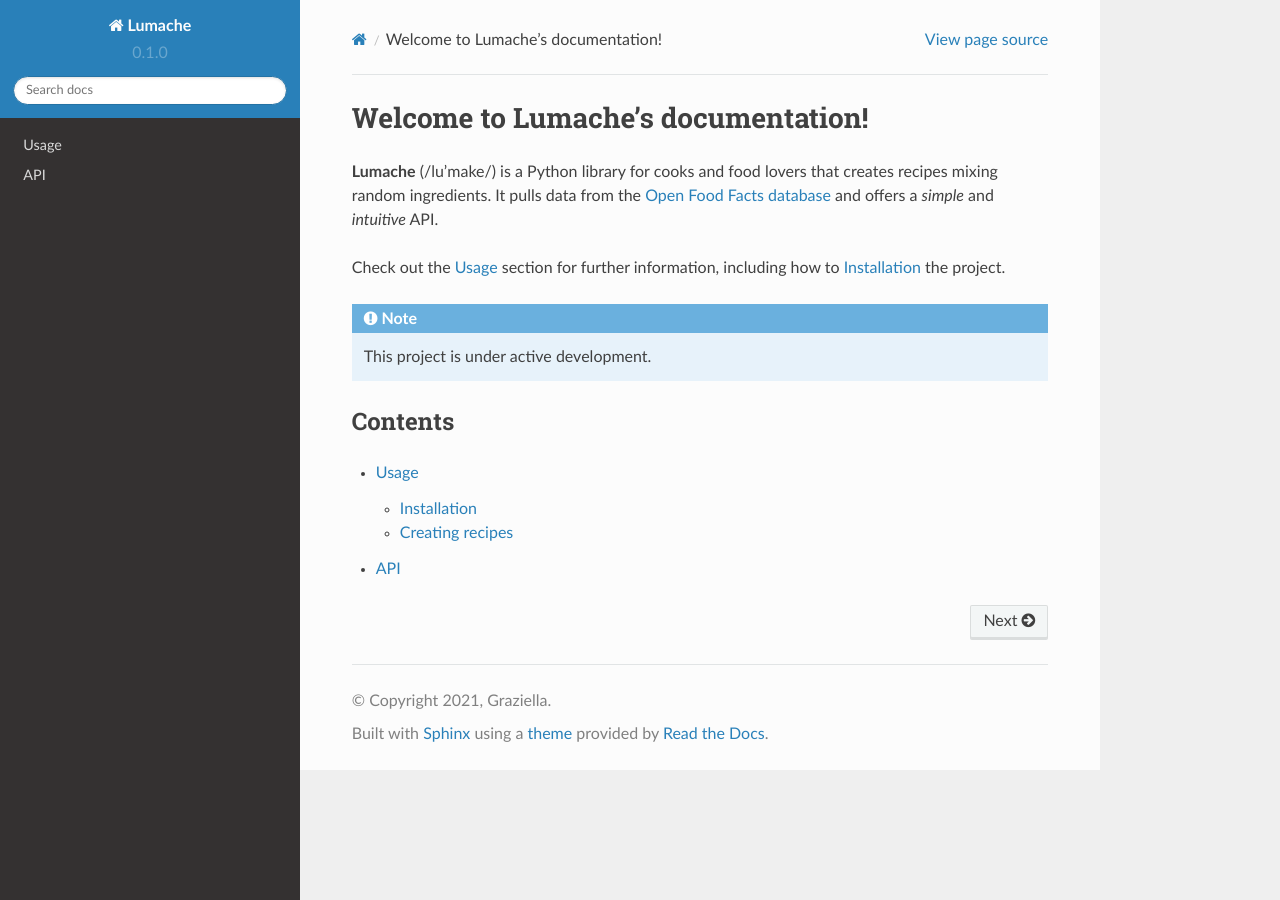
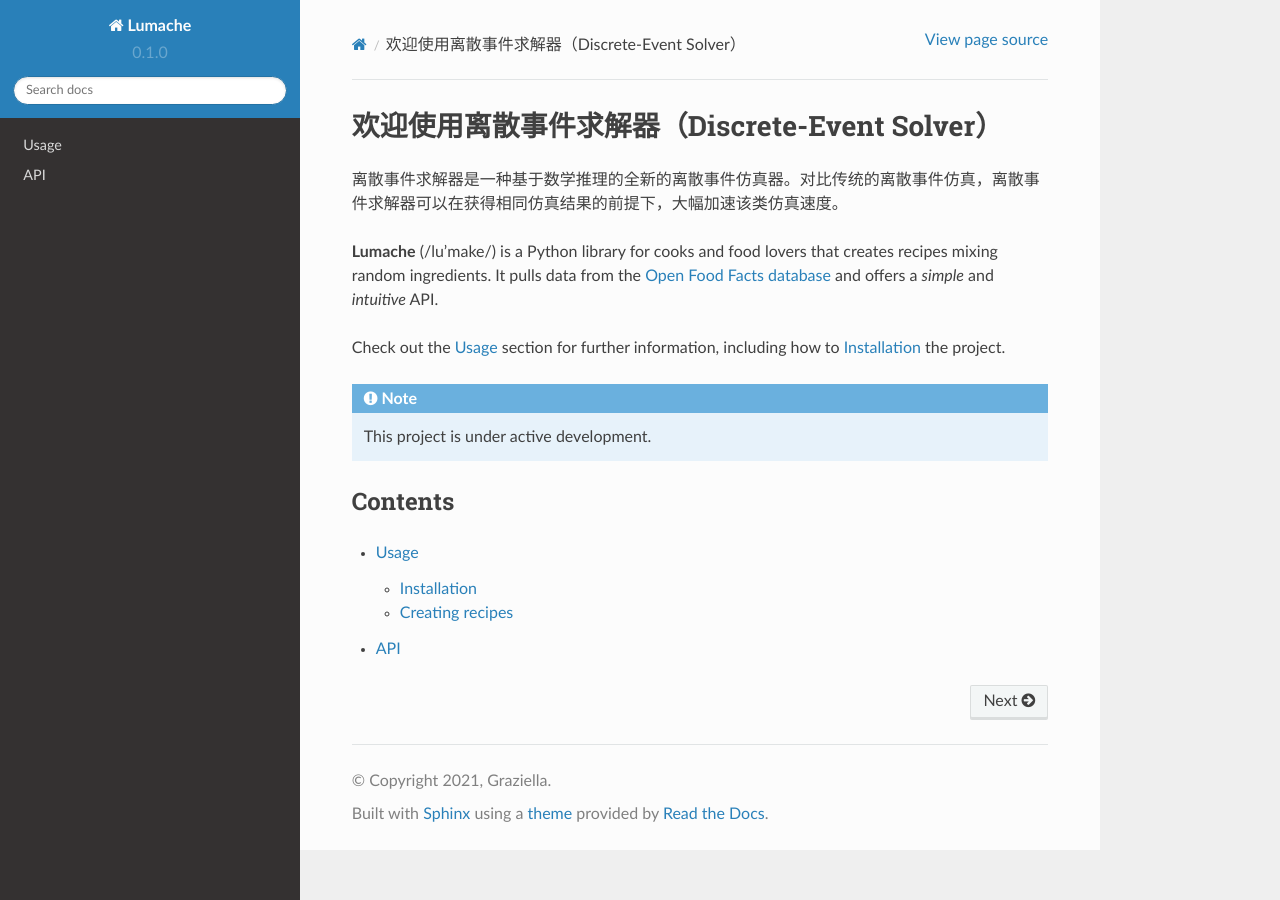
Before and after one commit to yveschris/discrete-event-solver-docs, a Sphinx documentation site: the page built from docs/source/index.rst, in a window 1280 px wide. Built offline with Sphinx 7.4.7 and the Read the Docs theme 2.0.0, drawn with Linux system fonts in a browser that asks for light colours.

Commit message:
first version

```diff
--- a/docs/source/index.rst
+++ b/docs/source/index.rst
@@ -1,5 +1,8 @@
-Welcome to Lumache's documentation!
+欢迎使用离散事件求解器（Discrete-Event Solver）
 ===================================
+
+离散事件求解器是一种基于数学推理的全新的离散事件仿真器。对比传统的离散事件仿真，离散事件求解器可以在获得相同仿真结果的前提下，大幅加速该类仿真速度。
+
 
 **Lumache** (/lu'make/) is a Python library for cooks and food lovers
 that creates recipes mixing random ingredients.
```
